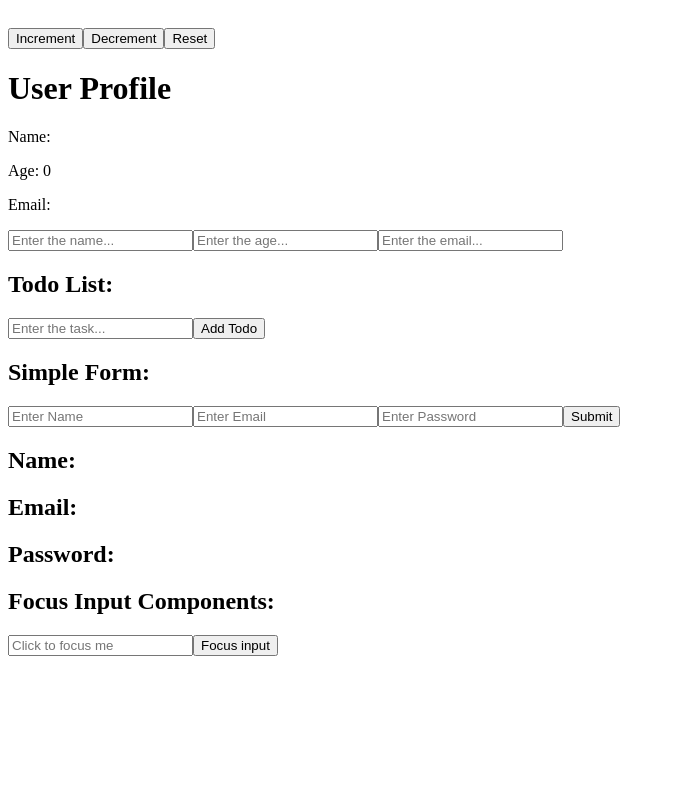
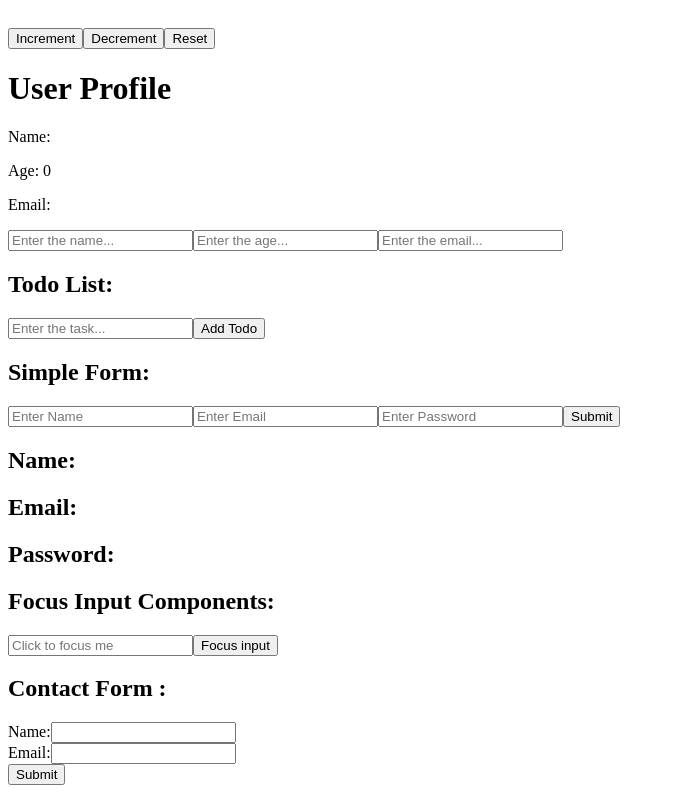
Before and after one commit to Hrisshhii/react-practice, a React (Vite) app in the folder Typescript-practice/: page / in a window 1280 px wide. Shown: the part 421-1214 px from the top of the page, without its empty margins (0-675 px from the left). Before the commit the page ends 1085 px from the top, so only its background shows below. Built offline with nearby package versions, Linux system fonts and the light colour scheme.

Commit message:
Add ContactForm component for user input

```diff
--- a/Typescript-practice/src/App.tsx
+++ b/Typescript-practice/src/App.tsx
@@ -7,6 +7,7 @@ import UserProfile from './Components/UserProfile'
 import Todo from './Components/Todo'
 import Form from './Components/Form'
 import FocusInput from './Components/FocusInput'
+import ContactForm from './Components/ContactForm'
 //import Users from './Components/Users'
 
 
@@ -55,6 +56,7 @@ function App() {
       <Todo />
       <Form />
       <FocusInput />
+      <ContactForm />
     </>
   )
 }
--- /dev/null
+++ b/Typescript-practice/src/Components/ContactForm.tsx
@@ -0,0 +1,41 @@
+import { useState, type ChangeEvent, type FormEvent } from "react"
+
+interface FormState{
+    name: string;
+    email: string;
+};
+
+const ContactForm = () => {
+    const [formData,setFormData]=useState<FormState>({
+        name:"",
+        email:""
+    });
+
+    const handleChange= (e:ChangeEvent<HTMLInputElement>)=>{
+        const {name,value}=e.target;
+        setFormData(prev=>({...prev,[name]:value}));
+
+    };
+    const handleSubmit=(e: FormEvent<HTMLFormElement>)=>{
+        e.preventDefault();
+        console.log("Form Submitted: ",formData);
+    };
+  return (
+    <form onSubmit={handleSubmit}>
+        <h2>Contact Form : </h2>
+        <div>
+            <label>Name:
+                <input type="text" value={formData.name} name="name" onChange={handleChange} />
+            </label>
+        </div>
+        <div>
+            <label>Email:
+                <input type="email" value={formData.email} name="email" onChange={handleChange} />
+            </label>
+        </div>
+        <button type="submit">Submit</button>
+    </form>
+  )
+}
+
+export default ContactForm
```
